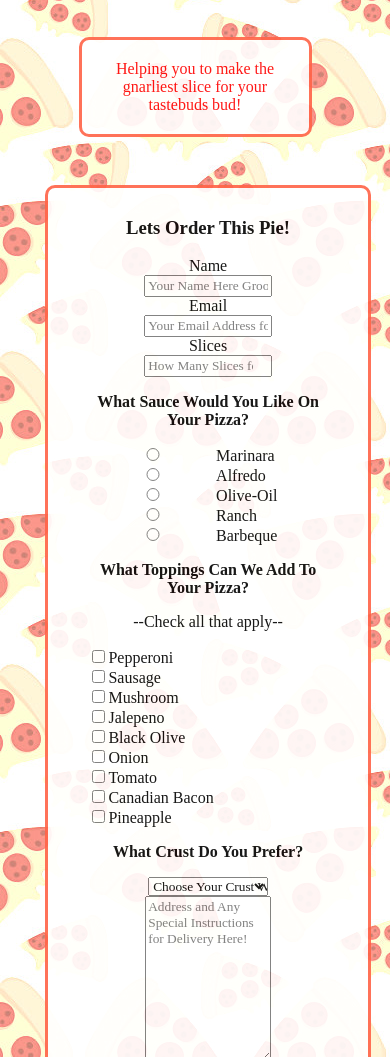
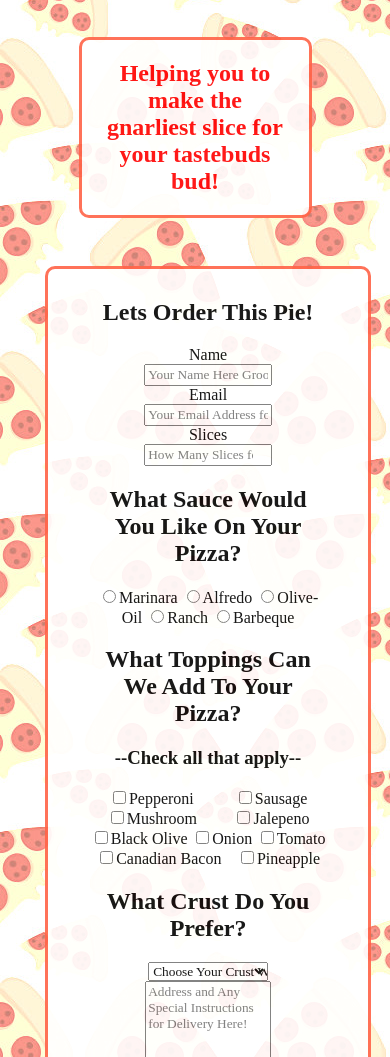
Before and after one commit to dobbe2/codeCampForm, a plain HTML site: page index.html in a window 390 px wide. Shown: the part 211-1268 px from the top of the page. Drawn offline with Linux system fonts and the light colour scheme; a web font is replaced by a local one.

Commit message:
adjusted some styling for the checkboxes, and made the header more responsive

```diff
--- a/assets/stylesheet/styles.css
+++ b/assets/stylesheet/styles.css
@@ -20,7 +20,9 @@ body {
     border-radius: 10px;
     opacity: .9;
     max-height: 300px;
-    justify-content: space-between;
+    justify-content: space-around;
+    align-items: center;
+    flex-wrap: nowrap;
 }
 
 #title{
@@ -52,7 +54,7 @@ body {
     }
 }
 
-h3 {
+h2, h3 {
     text-align: center;
     flex-direction: column;
 }
@@ -96,9 +98,18 @@ h3 {
     align-items: center;
 }
 
-.input-radio{
+#sauce-choice {
+    text-align: center;
+}
+
+#topping-choice {
+    display: flex;
+    flex-wrap: wrap;
+    justify-content: space-around;
+}
+/* .input-radio{
     width: 50%;
-}
+} */
 
 p {
     text-align: center;
--- a/index.html
+++ b/index.html
@@ -18,12 +18,12 @@
         <h1 id="title">It's Pizza Night!</h1>
         <img class="pizzaSpin rotate" src="./assets/roundPie.png" alt="pizzaPie">
     </header>
-    <div><p id="description">Helping you to make the gnarliest slice for your tastebuds bud!</p>
+    <div><h2 id="description">Helping you to make the gnarliest slice for your tastebuds bud!</h2>
 </div>
     <section class="container">
 
         <form id="survey-form">
-            <h3><strong>Lets Order This Pie!</strong></h3>
+            <h2><strong>Lets Order This Pie!</strong></h2>
             <!-- name -->
             <div class="form-group">
                 <label id="name-label" for="name">Name</label>
@@ -47,41 +47,44 @@
 
             <!-- radio buttons sauces -->
             <div class="form-group">
-                <p><strong>What Sauce Would You Like On Your Pizza?</strong></p>
+                <h2><strong>What Sauce Would You Like On Your Pizza?</strong></h2>
+                <div id="sauce-choice">
                     <label><input name="sauce" value="marinara" type="radio" class="input-radio" />Marinara</label>
                     <label><input name="sauce" value="alfredo" type="radio" class="input-radio" />Alfredo</label>
                     <label><input name="sauce" value="olive-oil" type="radio" class="input-radio" />Olive-Oil</label>
                     <label><input name="sauce" value="ranch" type="radio" class="input-radio" />Ranch</label>
                     <label><input name="sauce" value="bbq" type="radio" class="input-radio" />Barbeque</label>
-
+                </div>
             </div>
 
             <!--checkboxes toppings-->
 
             <div class="form-group">
-                <p><strong>What Toppings Can We Add To Your Pizza?</strong></p>
-                <p>--Check all that apply--</p>
+                <h2><strong>What Toppings Can We Add To Your Pizza?</strong></h2>
+                <h3>--Check all that apply--</h3>
+                <div id="topping-choice">
                     <label><input value="pepperopni " type="checkbox" name="toppings"
-                        class="input-checkbox">Pepperoni</label><br>
+                            class="input-checkbox">Pepperoni</label>
                     <label><input value="sausage " type="checkbox" name="toppings"
-                        class="input-checkbox">Sausage</label><br>
+                            class="input-checkbox">Sausage</label>
                     <label><input value="mushrooms " type="checkbox" name="toppings"
-                        class="input-checkbox">Mushroom</label><br>
+                            class="input-checkbox">Mushroom</label>
                     <label><input value="jalepeno " type="checkbox" name="toppings"
-                        class="input-checkbox">Jalepeno</label><br>
+                            class="input-checkbox">Jalepeno</label>
                     <label><input value="black-olive " type="checkbox" name="toppings" class="input-checkbox">Black
-                    Olive</label><br>
-                <label><input value="onion " type="checkbox" name="toppings" class="input-checkbox">Onion</label><br>
-                <label><input value="tomato " type="checkbox" name="toppings" class="input-checkbox">Tomato</label><br>
+                        Olive</label>
+                    <label><input value="onion " type="checkbox" name="toppings" class="input-checkbox">Onion</label>
+                    <label><input value="tomato " type="checkbox" name="toppings" class="input-checkbox">Tomato</label>
                     <label><input value="canadian-bacon" type="checkbox" name="toppings" class="input-checkbox">Canadian
-                    Bacon</label><br>
+                        Bacon</label>
                     <label><input value="pineapple " type="checkbox" name="toppings"
-                        class="input-checkbox">Pineapple</label><br>
+                            class="input-checkbox">Pineapple</label>
+                </div>
             </div>
 
             <!--DropDown-->
             <div class="form-group">
-                <p><strong>What Crust Do You Prefer?</strong></p>
+                <h2><strong>What Crust Do You Prefer?</strong></h2>
                 <select name="crust" id="dropdown" class="form-input" required>
                     <option value disabled selected>Choose Your Crust Wisely</option>
                     <option value="thick">Thick</option>
```
Lines whose indentation alone changed are shown as unchanged.
